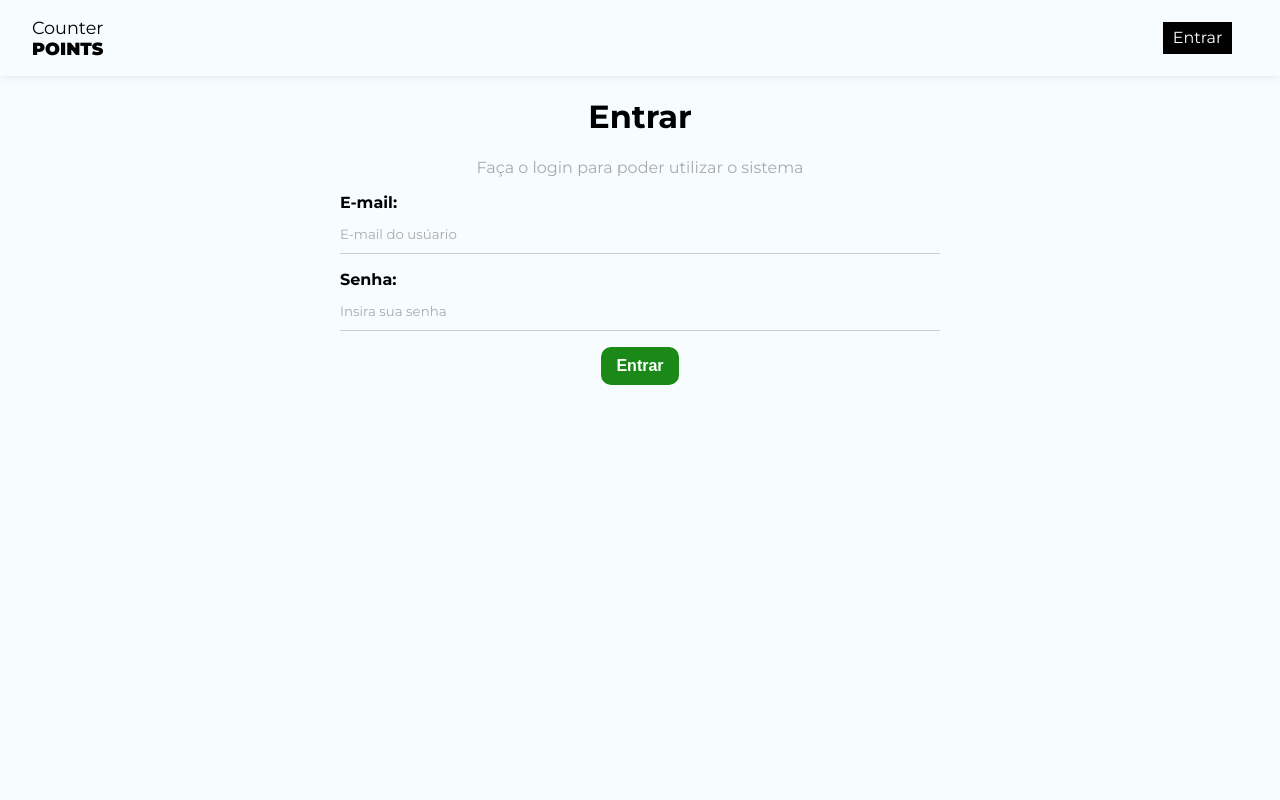
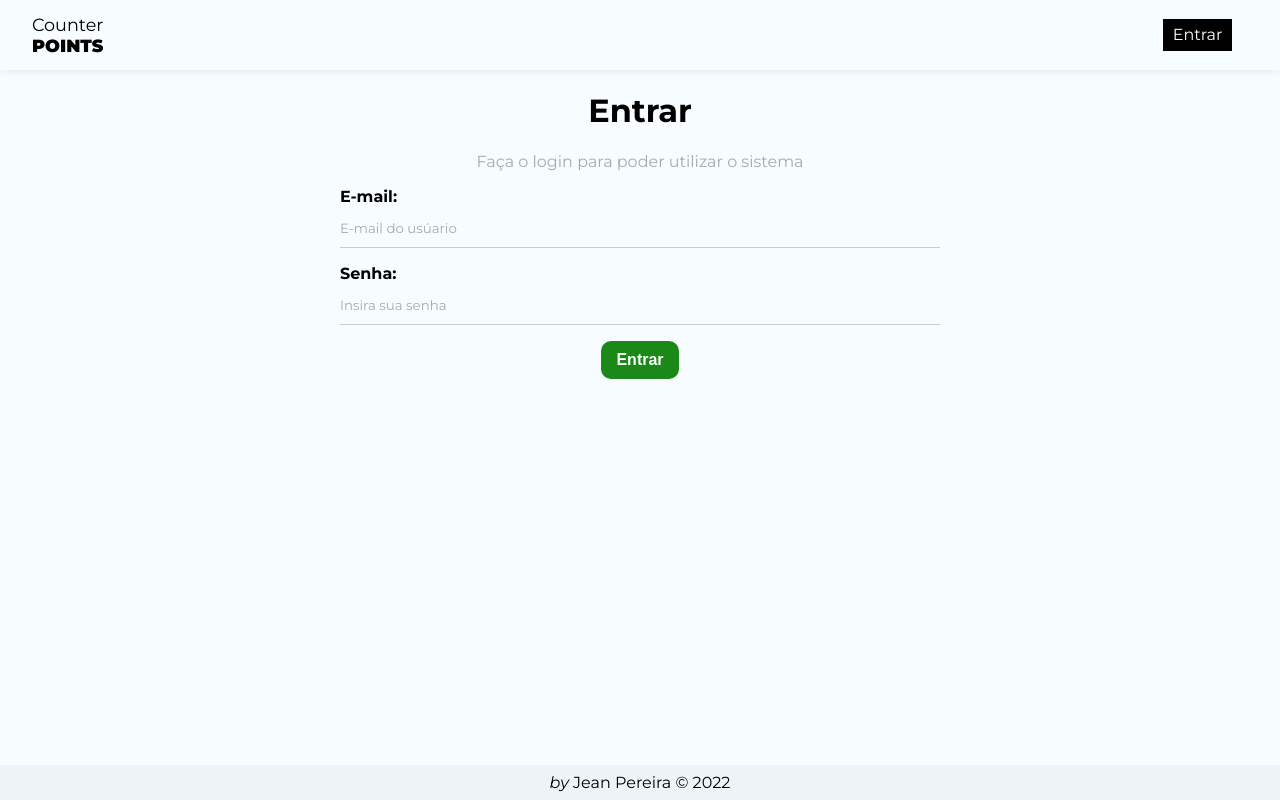
Before and after one commit to jeanpereira3/Counter-points, a React (Create React App) app: page /login in a window 1280 px wide. Shown: the top 800 px of the page. Built offline with nearby package versions, Linux system fonts and the light colour scheme; no server answers.

Commit message:
ajuste footer fixed

```diff
--- a/src/App.css
+++ b/src/App.css
@@ -1,5 +1,5 @@
 .container {
   height: 100vh;
   min-height: 60vh;
-  margin-bottom: 5em;
+  /* margin-bottom: 5em; */
 }
--- a/src/components/Footer/Footer.js
+++ b/src/components/Footer/Footer.js
@@ -3,7 +3,7 @@ import styles from './Footer.module.css'
 const Footer = () => {
     return (
         <footer className={styles.footer}>
-            <p>Jean Pereira &copy; 2022</p>
+            <p><span>by</span> Jean Pereira &copy; 2022</p>
         </footer>
     )
 }
--- a/src/components/Footer/Footer.module.css
+++ b/src/components/Footer/Footer.module.css
@@ -1,8 +1,15 @@
 .footer {
+    width: 100%;
     height: 35px;
     display: flex;
     flex-direction: column;
     align-items: center;
     justify-content: center;
     background: #edf3f6;
+    position: fixed;
+    bottom: 0px;
 }
+
+.footer span {
+    font-style: italic;
+}
--- a/src/components/NavBar/NavBar.module.css
+++ b/src/components/NavBar/NavBar.module.css
@@ -1,10 +1,12 @@
 .navbar {
     display: flex;
+    box-sizing: border-box;
     box-shadow: rgba(0, 0, 0, .15) 0px -2px 10px 0px;
     justify-content: space-between;
     align-items: center;
     padding: .5em 2em;
-    height: 60px;
+    width: 100%;
+    height: 70px;
 }
 
 .brand {
--- a/src/index.css
+++ b/src/index.css
@@ -1,3 +1,7 @@
+html {
+  box-sizing: border-box;
+}
+
 body {
   background: #f6fcff;
   padding: 0;
@@ -70,7 +74,6 @@ textarea {
   text-align: center;
   cursor: pointer;
   border-radius: 10px;
-  /* width: 120px; */
   font-weight: bold;
   border: none;
   padding: 10px 15px;
```
